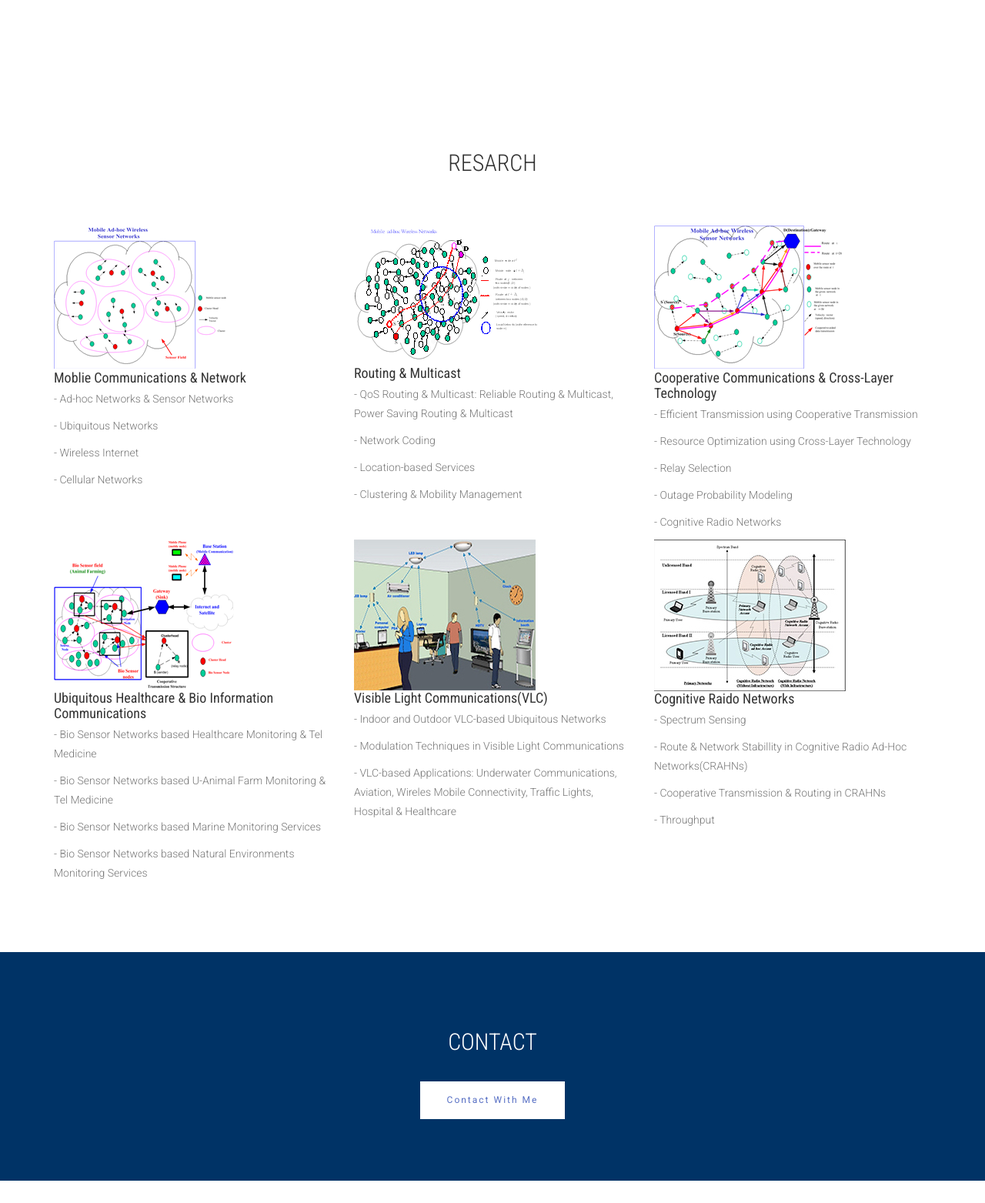
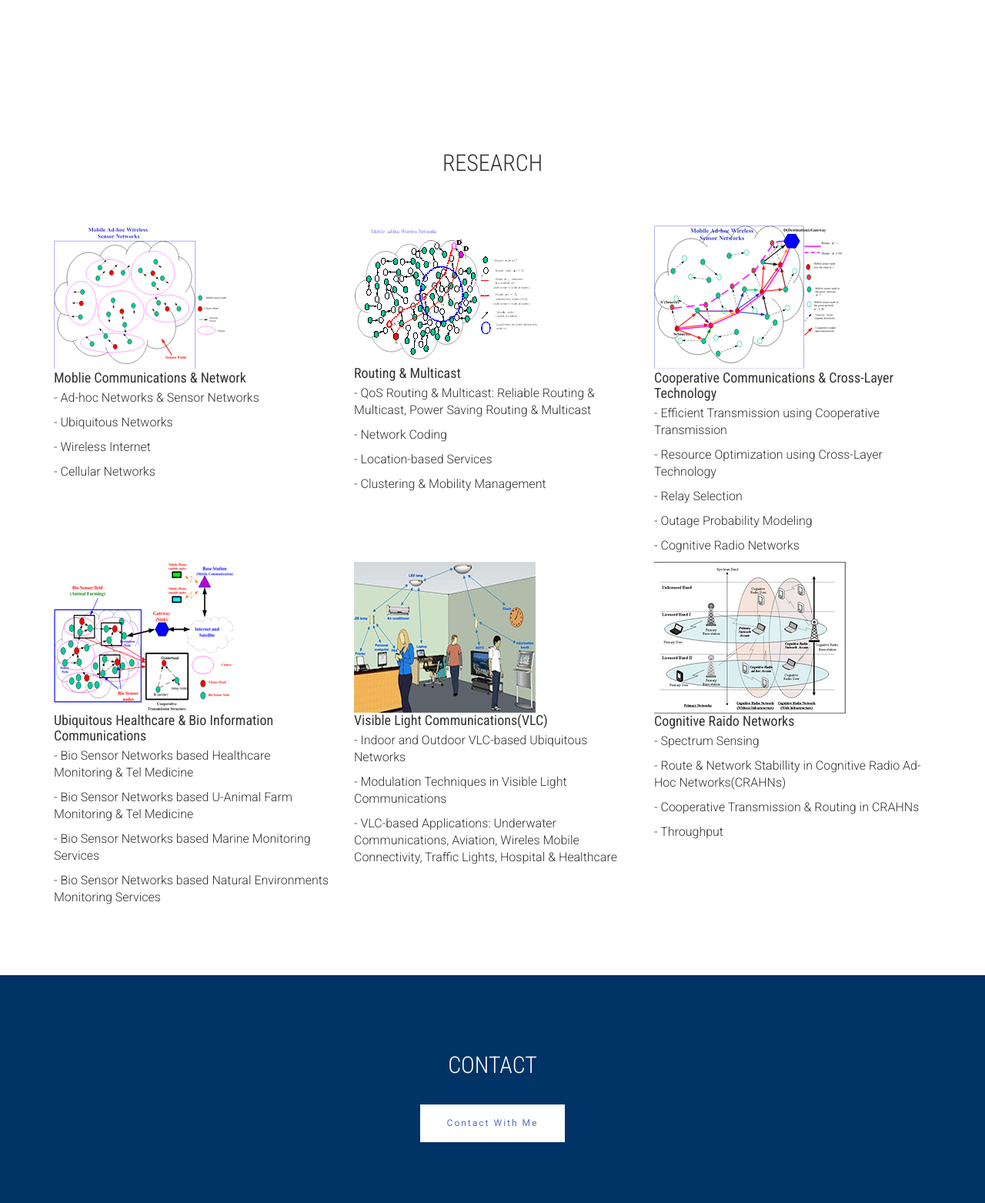
Before and after one commit to jaejin1/UNClabhomepage, a PHP site: page / in a window 1280 px wide. Shown: the part 979-2542 px from the top of the page at 77% size. Run offline with PHP 8.4, Linux system fonts and the light colour scheme; some libraries are stand-ins or nearby versions; some web fonts are replaced.

Commit message:
오타수정

```diff
--- a/css/main.css
+++ b/css/main.css
@@ -376,7 +376,7 @@ figure figcaption p {
   margin-bottom: 0;
   margin-top: 5px;
 }
-#resarch {
+#research {
   padding: 80px 0;
 }
 #resarch .media {
--- a/index.php
+++ b/index.php
@@ -129,10 +129,10 @@ include_once $_SERVER['DOCUMENT_ROOT'].'/templete/common.php';
             ==================================================
             Resarch Section Start
             ================================================== -->
-            <section id="resarch">
+            <section id="research">
                 <div class="container">
                     <div class="section-heading">
-                        <h1 class="title wow fadeInDown" data-wow-delay=".3s">Resarch</h1>
+                        <h1 class="title wow fadeInDown" data-wow-delay=".3s">Research</h1>
                         <!-- <p class="wow fadeInDown" data-wow-delay=".5s">
                             Lorem ipsum dolor sit amet, consectetur adipisicing elit. Sed,<br> quasi dolores numquam dolor vero ex, tempora commodi repellendus quod laborum.
                         </p> -->
```
